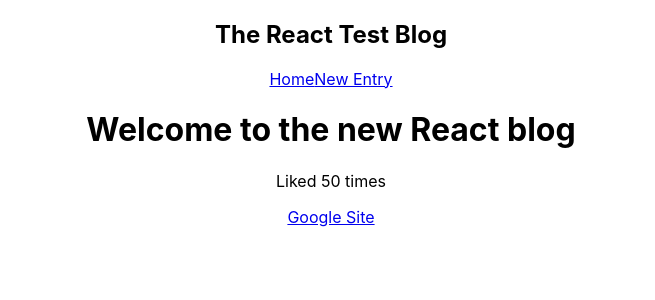
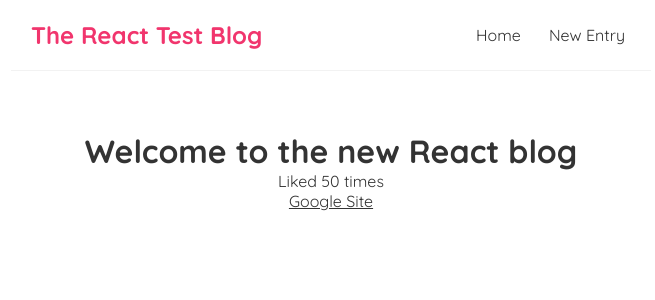
Before and after one commit to devin-L-knight/react-training, a React (Create React App) app: page / in a window 1280 px wide. Shown: the top 300 px of the page, without its empty margins (309-964 px from the left). Built offline with nearby package versions, Linux system fonts and the light colour scheme.

Commit message:
began reworking index.css to include basic styles for site.

```diff
--- a/src/index.css
+++ b/src/index.css
@@ -1,4 +1,4 @@
-body {
+/* body {
   margin: 0;
   font-family: -apple-system, BlinkMacSystemFont, 'Segoe UI', 'Roboto', 'Oxygen',
     'Ubuntu', 'Cantarell', 'Fira Sans', 'Droid Sans', 'Helvetica Neue',
@@ -10,4 +10,46 @@
 code {
   font-family: source-code-pro, Menlo, Monaco, Consolas, 'Courier New',
     monospace;
+} */
+
+@import url('https://fonts.googleapis.com/css2?family=Quicksand:wght@300;400;500;600;700&display=swap');
+
+/* base styles */
+* {
+  margin: 0;
+  font-family: "Quicksand";
+  color: #333
 }
+
+.navbar {
+  padding: 1.25rem;
+  display: flex;
+  align-items: center;
+  max-width: 37.5rem;
+  margin: 0 auto;
+  border-bottom: 1px solid #f2f2f2;
+}
+
+.navbar h1 {
+  color: #f1356d;
+}
+
+.navbar .links {
+  margin-left: auto;
+}
+
+.navbar a {
+  margin-left: 1rem;
+  text-decoration: none;
+  padding: 0.375rem;
+}
+
+.navbar a:hover {
+  color: #f1256d
+}
+
+.content {
+  max-width: 37.5rem;
+  margin: 2.5rem auto;
+  padding: 1.25rem;
+}
```
